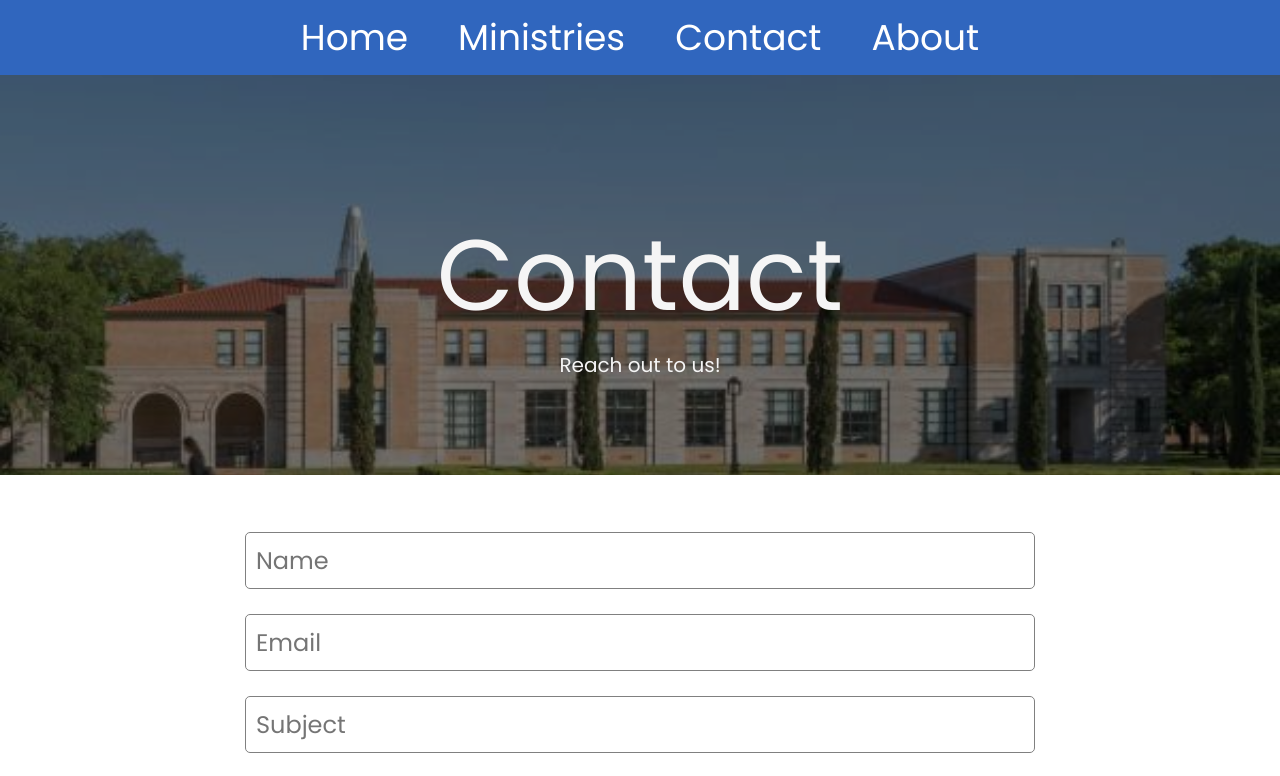
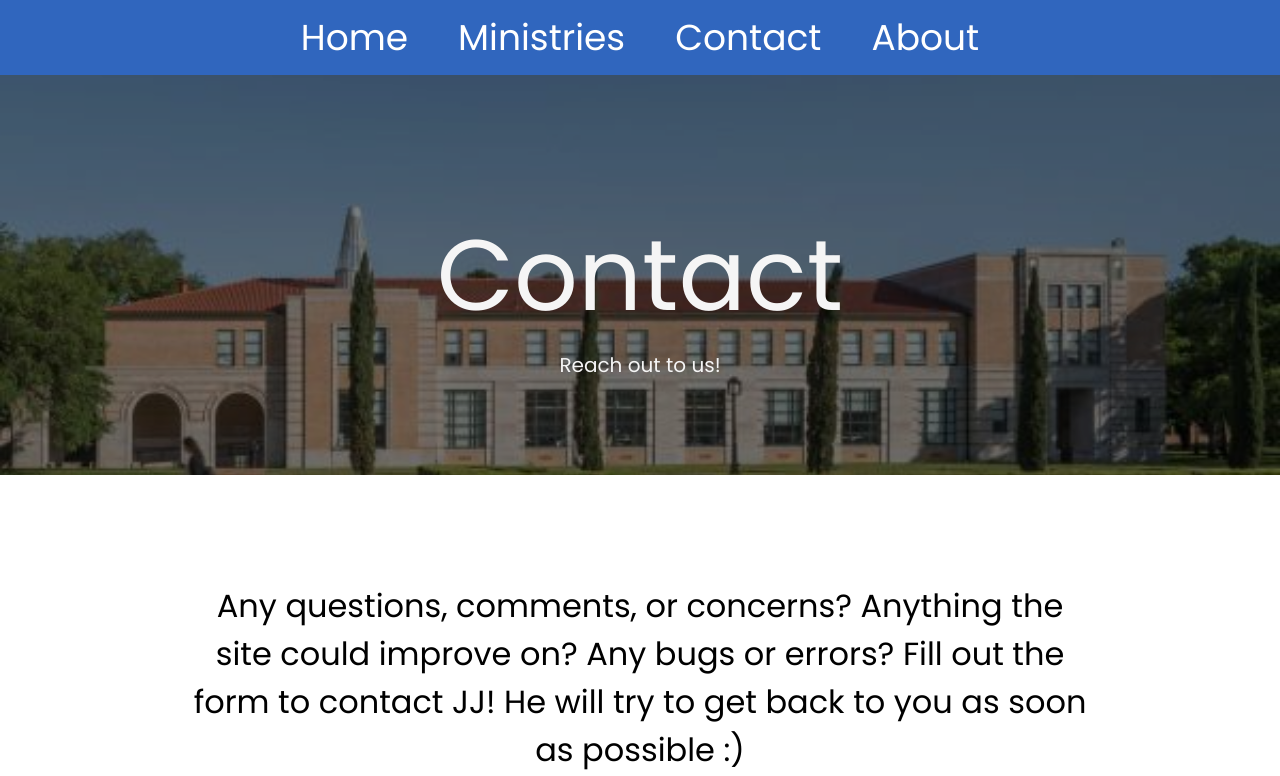
Before and after one commit to JonathanJang24/RiceBoCWebsite, a React (Create React App) app in the folder client/: page /contact in a window 1280 px wide. Shown: the top 776 px of the page. Built offline with nearby package versions, Linux system fonts and the light colour scheme.

Commit message:
excel form functionality tried to add

```diff
--- a/client/src/pages/About/About.jsx
+++ b/client/src/pages/About/About.jsx
@@ -21,6 +21,9 @@ const About = () => {
                 <p>We are <span className={styles.bolden}>not</span> a unitarian, pantheistic, or Christian universalist movement. There are core tenants of orthodoxy that people must adhere too in order to be considered Christian. There is exclusivity amongst God's people and a clear distinction between those within and outside of the Church, as well as those who have not yet been regenerated and saved. Though as Christians we strive to "...keep our conduct excellent among the Gentiles..." (1 Peter 2:12) we will politely decline relationship to groups we deem heretical.</p>
             </div>
 
+            <h1 className={styles.sectionTitle}>Who made this website?</h1>
+            <div className={styles.container}>This site was created by JJ (Jonathan Jang), an undergraduate at Rice University studying Computer Science. The website was made using React.JS</div>
+
             <div className={styles.container}>A special shoutout to those involved in the organizing and making of this whole idea:...</div>
 
         </div>
--- a/client/src/pages/Contact/Contact.jsx
+++ b/client/src/pages/Contact/Contact.jsx
@@ -18,6 +18,12 @@ const Contact = () => {
     const handleSubmit = (event) => {
         event.preventDefault()
         console.log(formData)
+        fetch('https://script.google.com/macros/s/AKfycbzhHKbBxCAXFnQr6S7rDfoxJFSZmc9t4ymCCg9JH90flS4qXMTd9_UVRkVdqVUNhVvB/exec',{
+            method:'POST'
+        }).then(response => {
+            setFormData({'name':'','email':'','subject':'','description':''})
+            return response.json()
+        })
     }
 
     return (
@@ -27,6 +33,10 @@ const Contact = () => {
                 subtitle="Reach out to us!"
                 photo={ContactImg}
             />
+
+            <div className={styles.container}>
+                Any questions, comments, or concerns? Anything the site could improve on? Any bugs or errors? Fill out the form to contact JJ! He will try to get back to you as soon as possible :)
+            </div>
 
             <div className={styles.formContainer}>
                 <form onSubmit={handleSubmit} className={styles.formStyle}>
--- a/client/src/pages/Contact/contact.module.css
+++ b/client/src/pages/Contact/contact.module.css
@@ -1,3 +1,10 @@
+
+.container{
+    text-align: center;
+    margin: 100px auto 50px auto;
+    font-size: 32px;
+    width: 70%
+}
 
 .formContainer{
     display: flex;
```
